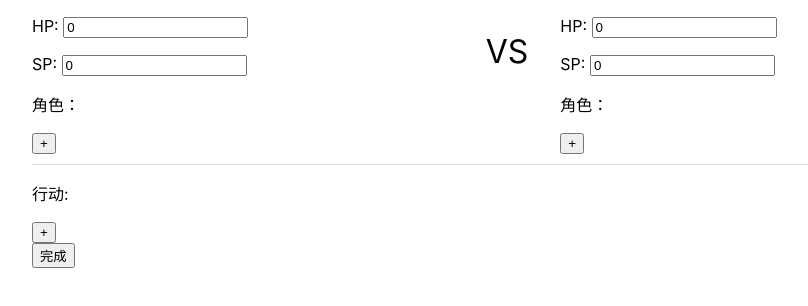
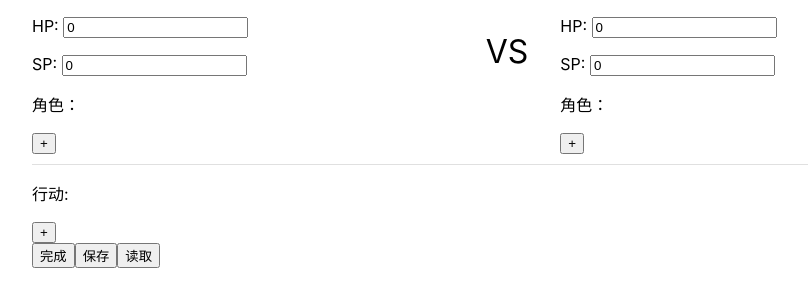
Before and after one commit to ZumiKua/BattleTest, a React (Create React App) app: page / in a window 1280 px wide. Shown: the top 306 px of the page, without its empty margins (133-941 px from the left). Built offline with nearby package versions, Linux system fonts and the light colour scheme.

Commit message:
add save/load feature

```diff
--- a/src/App.css
+++ b/src/App.css
@@ -148,7 +148,7 @@
 }
 .modal-title {
   flex-grow: 1;
-
+  font-weight: bold;
 }
 
 .battler:hover{
@@ -178,3 +178,11 @@
      border-bottom:1px solid #444;
      cursor: pointer;
 }
+
+.load-names:hover{
+  background-color: lightgray;
+}
+
+.load-dialog {
+  width: 50%;
+}
--- a/src/views/EditView.tsx
+++ b/src/views/EditView.tsx
@@ -4,18 +4,29 @@ import { SideData } from "../models/Side";
 import { ActionData } from "../models/ActionData";
 import { ActionInfoView } from "./ActionInfoView";
 import { Attribute } from "../models/Attribute";
+import { LoadView } from "./LoadView";
+
+const META_ITEM = "_saveMetaItem";
+
+interface SaveData{
+    side: SideData;
+    side2: SideData;
+    actions: ActionData[];
+}
 
 interface Props{
     onComplete: (sideA: SideData, sideB: SideData, actions: ActionData[]) => void;
 }
 
-export class EditView extends React.Component<Props, {side: SideData, side2: SideData, actions: ActionData[]}>{
+export class EditView extends React.Component<Props, {side: SideData, side2: SideData, actions: ActionData[], loadShowing: boolean, saves: string[]}>{
     constructor(props: Props) {
         super(props);
         this.state = {
             side: {hp: 0, sp: 0, battlers: []},
             side2: {hp:0, sp:0, battlers: []},
-            actions: []
+            actions: [],
+            loadShowing: false,
+            saves: []
         }
         this.handleSideChanged = this.handleSideChanged.bind(this);
         this.handleSide2Changed = this.handleSide2Changed.bind(this);
@@ -51,8 +62,74 @@ export class EditView extends React.Component<Props, {side: SideData, side2: Sid
         this.props.onComplete(this.state.side, this.state.side2, this.state.actions);
     }
 
+    onSave() {
+        let savename = window.prompt("存档名称（同名会自动覆盖）", new Date().toLocaleString());
+        if(savename === null) {
+            return;
+        }
+        savename = savename.trim();
+        if(savename === "") {
+            return;
+        }
+        if(savename === META_ITEM) {
+            window.alert("非法名称");
+            return;
+        }
+        const stateString = JSON.stringify({side: this.state.side, side2: this.state.side2, actions: this.state.actions});
+        const namesString = localStorage.getItem(META_ITEM);
+        let names: string[];
+        if(namesString === null) {
+            names = [];
+        }else{
+            names = JSON.parse(namesString) as string[];
+        }
+        if(names.findIndex(x => x === savename) !== -1) {
+            if(window.confirm("存在同名存档，是否覆盖？") === false) {
+                return;
+            }
+        }else{
+            names.push(savename);
+        }
+        localStorage.setItem(META_ITEM, JSON.stringify(names));
+        localStorage.setItem(savename, stateString);
+    }
+
+    onLoad() {
+        const namesString = localStorage.getItem(META_ITEM);
+        if(namesString === null) {
+            alert("无存档");
+            return;
+        }
+        let names = JSON.parse(namesString) as string[];
+        this.setState({
+            loadShowing: true,
+            saves: names
+        });
+    }
+
+    onLoadCanceled() {
+        this.setState({loadShowing: false})
+    }
+
+    onLoadSelected(name: string) {
+        const dataString = localStorage.getItem(name);
+        if(dataString === null) {
+            alert("读取错误！");
+            this.setState({loadShowing: false});
+            return;
+        }
+        const data = JSON.parse(dataString) as SaveData;
+        this.setState({
+            loadShowing: false,
+            side: data.side,
+            side2: data.side2,
+            actions: data.actions
+        });
+    }
+
     render() {
-        return <div className="platform">
+        return <React.Fragment>
+            <div className="platform">
                 <div className="sides-info-view">
                     <SideInfoView side={this.state.side} onSideChanged={this.handleSideChanged}/>
                     <p className="vs">VS</p>
@@ -67,10 +144,17 @@ export class EditView extends React.Component<Props, {side: SideData, side2: Sid
                     }
                     <button onClick={this.onAddAction}>+</button>
                 </div>
-            <div className="complete-view">
+                <div className="footer-view">
                     <button onClick={this.onComplete}>完成</button>
+                    <button onClick={() => this.onSave()}>保存</button>
+                    <button onClick={() => this.onLoad()}>读取</button>
                 </div>
             </div>
+            {
+                this.state.loadShowing ?
+                    <LoadView saves={this.state.saves} onClosed={() => this.onLoadCanceled()} onLoad={(name) => this.onLoadSelected(name)} /> : null
+            }
+        </React.Fragment>
     }
 
 }
--- /dev/null
+++ b/src/views/LoadView.tsx
@@ -0,0 +1,23 @@
+import React from "react";
+interface Props{
+    saves: string[];
+    onClosed: () => void;
+    onLoad: (name: string) => void;
+}
+
+export function LoadView(props: Props) {
+    return <div className="modal-container show">
+        <div className="modal load-dialog">
+            <p className="modal-header">
+                <span className="modal-title">读取存档</span>
+                <span><button className="anchor-like-button" onClick={() => props.onClosed()}>[X]</button></span>
+            </p>
+            {
+                props.saves.map((name, id) =>
+                    <p className="load-names" key={id} onClick={() => props.onLoad(name)}>{name}</p>
+                )
+            }
+        </div>
+
+    </div>
+}
```
Lines whose indentation alone changed are shown as unchanged.
